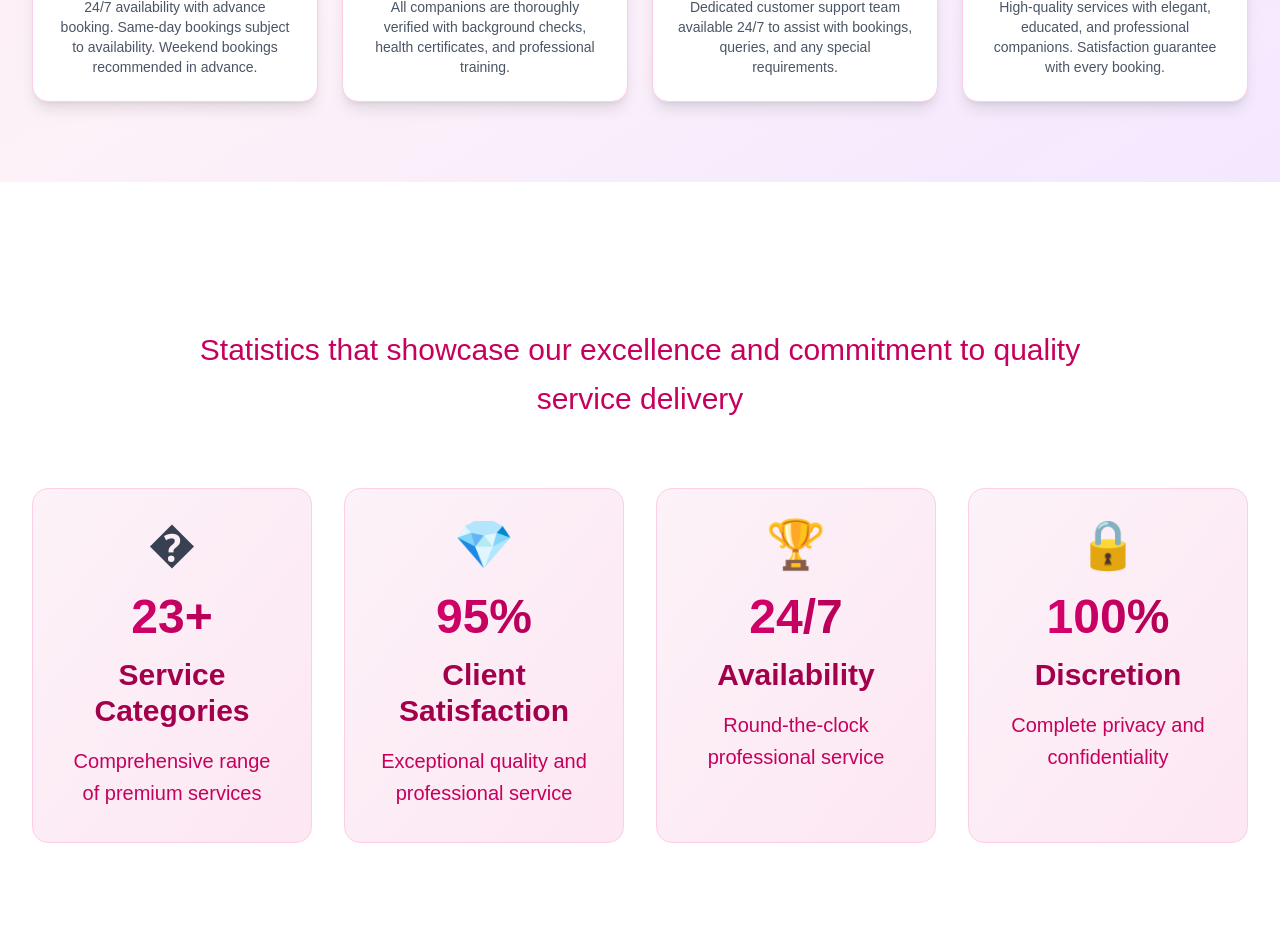
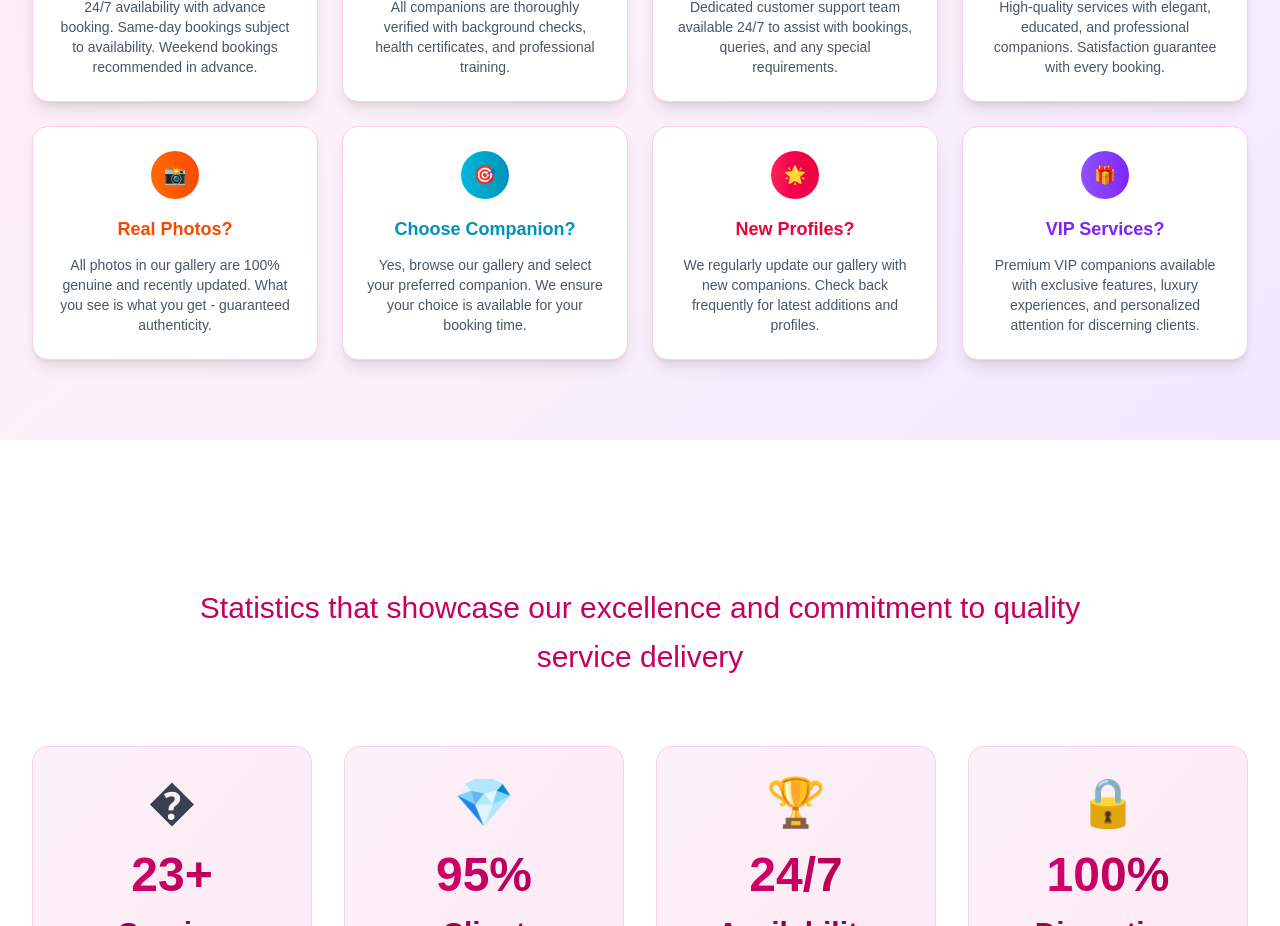
Before and after one commit to anshmydigitalcrown-ui/surat, a Next.js app: page /gallery in a window 1280 px wide. Shown: the part 9440-10366 px from the top of the page. Built offline with nearby package versions, Linux system fonts and the light colour scheme.

Commit message:
Add 4 more FAQs to About, Services, and Gallery pages - total 12 FAQs each

```diff
--- a/src/app/about/page.tsx
+++ b/src/app/about/page.tsx
@@ -400,7 +400,7 @@ export default function About() {
             </p>
           </div>
 
-          {/* FAQ Grid - 2 Rows x 4 Columns */}
+          {/* FAQ Grid - 3 Rows x 4 Columns */}
           <div className="grid grid-cols-1 md:grid-cols-2 lg:grid-cols-4 gap-6">
             {/* Row 1 */}
             <div className="bg-gradient-to-br from-pink-100 to-pink-200 rounded-3xl p-6 shadow-lg hover:shadow-2xl transition-all duration-300 transform hover:-translate-y-2 border border-pink-300">
@@ -481,6 +481,47 @@ export default function About() {
               <h3 className="text-xl md:text-2xl font-bold text-yellow-700 mb-3 text-center">Customer Support?</h3>
               <p className="text-yellow-600 text-sm text-center leading-relaxed">
                 24/7 customer support available via phone, WhatsApp, and email for any assistance.
+              </p>
+            </div>
+
+            {/* Row 3 */}
+            <div className="bg-gradient-to-br from-cyan-100 to-cyan-200 rounded-3xl p-6 shadow-lg hover:shadow-2xl transition-all duration-300 transform hover:-translate-y-2 border border-cyan-300">
+              <div className="bg-gradient-to-r from-cyan-500 to-cyan-600 w-12 h-12 rounded-full flex items-center justify-center mb-4 mx-auto">
+                <span className="text-white font-bold text-lg">🎯</span>
+              </div>
+              <h3 className="text-xl md:text-2xl font-bold text-cyan-700 mb-3 text-center">Special Requests?</h3>
+              <p className="text-cyan-600 text-sm text-center leading-relaxed">
+                We accommodate special requests and preferences. Contact us to discuss your specific requirements.
+              </p>
+            </div>
+
+            <div className="bg-gradient-to-br from-rose-100 to-rose-200 rounded-3xl p-6 shadow-lg hover:shadow-2xl transition-all duration-300 transform hover:-translate-y-2 border border-rose-300">
+              <div className="bg-gradient-to-r from-rose-500 to-rose-600 w-12 h-12 rounded-full flex items-center justify-center mb-4 mx-auto">
+                <span className="text-white font-bold text-lg">📅</span>
+              </div>
+              <h3 className="text-xl md:text-2xl font-bold text-rose-700 mb-3 text-center">Advance Booking?</h3>
+              <p className="text-rose-600 text-sm text-center leading-relaxed">
+                We recommend booking 2-4 hours in advance, though same-day bookings are available based on availability.
+              </p>
+            </div>
+
+            <div className="bg-gradient-to-br from-violet-100 to-violet-200 rounded-3xl p-6 shadow-lg hover:shadow-2xl transition-all duration-300 transform hover:-translate-y-2 border border-violet-300">
+              <div className="bg-gradient-to-r from-violet-500 to-violet-600 w-12 h-12 rounded-full flex items-center justify-center mb-4 mx-auto">
+                <span className="text-white font-bold text-lg">🌟</span>
+              </div>
+              <h3 className="text-xl md:text-2xl font-bold text-violet-700 mb-3 text-center">Service Packages?</h3>
+              <p className="text-violet-600 text-sm text-center leading-relaxed">
+                Multiple service packages available including hourly, extended stays, and overnight companionship options.
+              </p>
+            </div>
+
+            <div className="bg-gradient-to-br from-fuchsia-100 to-fuchsia-200 rounded-3xl p-6 shadow-lg hover:shadow-2xl transition-all duration-300 transform hover:-translate-y-2 border border-fuchsia-300">
+              <div className="bg-gradient-to-r from-fuchsia-500 to-fuchsia-600 w-12 h-12 rounded-full flex items-center justify-center mb-4 mx-auto">
+                <span className="text-white font-bold text-lg">🎁</span>
+              </div>
+              <h3 className="text-xl md:text-2xl font-bold text-fuchsia-700 mb-3 text-center">Gift Vouchers?</h3>
+              <p className="text-fuchsia-600 text-sm text-center leading-relaxed">
+                Gift vouchers available for premium experiences. Perfect for special occasions and celebrations.
               </p>
             </div>
           </div>
--- a/src/app/gallery/page.tsx
+++ b/src/app/gallery/page.tsx
@@ -677,7 +677,7 @@ export default function Gallery() {
             </p>
           </div>
 
-          {/* FAQ Grid - 2 Rows x 4 Columns */}
+          {/* FAQ Grid - 3 Rows x 4 Columns */}
           <div className="grid grid-cols-1 md:grid-cols-2 lg:grid-cols-4 gap-6">
             {/* Row 1 */}
             <div className="bg-white rounded-2xl p-6 shadow-lg hover:shadow-xl transition-all duration-300 transform hover:-translate-y-2 border border-pink-200">
@@ -773,6 +773,55 @@ export default function Gallery() {
                 <h3 className="text-lg font-bold text-teal-600 mb-3">Premium Quality?</h3>
                 <p className="text-gray-600 text-sm">
                   High-quality services with elegant, educated, and professional companions. Satisfaction guarantee with every booking.
+                </p>
+              </div>
+            </div>
+
+            {/* Row 3 */}
+            <div className="bg-white rounded-2xl p-6 shadow-lg hover:shadow-xl transition-all duration-300 transform hover:-translate-y-2 border border-pink-200">
+              <div className="text-center">
+                <div className="w-12 h-12 bg-gradient-to-r from-orange-500 to-orange-600 rounded-full flex items-center justify-center mx-auto mb-4">
+                  <span className="text-white font-bold text-lg">📸</span>
+                </div>
+                <h3 className="text-lg font-bold text-orange-600 mb-3">Real Photos?</h3>
+                <p className="text-gray-600 text-sm">
+                  All photos in our gallery are 100% genuine and recently updated. What you see is what you get - guaranteed authenticity.
+                </p>
+              </div>
+            </div>
+
+            <div className="bg-white rounded-2xl p-6 shadow-lg hover:shadow-xl transition-all duration-300 transform hover:-translate-y-2 border border-pink-200">
+              <div className="text-center">
+                <div className="w-12 h-12 bg-gradient-to-r from-cyan-500 to-cyan-600 rounded-full flex items-center justify-center mx-auto mb-4">
+                  <span className="text-white font-bold text-lg">🎯</span>
+                </div>
+                <h3 className="text-lg font-bold text-cyan-600 mb-3">Choose Companion?</h3>
+                <p className="text-gray-600 text-sm">
+                  Yes, browse our gallery and select your preferred companion. We ensure your choice is available for your booking time.
+                </p>
+              </div>
+            </div>
+
+            <div className="bg-white rounded-2xl p-6 shadow-lg hover:shadow-xl transition-all duration-300 transform hover:-translate-y-2 border border-pink-200">
+              <div className="text-center">
+                <div className="w-12 h-12 bg-gradient-to-r from-rose-500 to-rose-600 rounded-full flex items-center justify-center mx-auto mb-4">
+                  <span className="text-white font-bold text-lg">🌟</span>
+                </div>
+                <h3 className="text-lg font-bold text-rose-600 mb-3">New Profiles?</h3>
+                <p className="text-gray-600 text-sm">
+                  We regularly update our gallery with new companions. Check back frequently for latest additions and profiles.
+                </p>
+              </div>
+            </div>
+
+            <div className="bg-white rounded-2xl p-6 shadow-lg hover:shadow-xl transition-all duration-300 transform hover:-translate-y-2 border border-pink-200">
+              <div className="text-center">
+                <div className="w-12 h-12 bg-gradient-to-r from-violet-500 to-violet-600 rounded-full flex items-center justify-center mx-auto mb-4">
+                  <span className="text-white font-bold text-lg">🎁</span>
+                </div>
+                <h3 className="text-lg font-bold text-violet-600 mb-3">VIP Services?</h3>
+                <p className="text-gray-600 text-sm">
+                  Premium VIP companions available with exclusive features, luxury experiences, and personalized attention for discerning clients.
                 </p>
               </div>
             </div>
--- a/src/app/services/page.tsx
+++ b/src/app/services/page.tsx
@@ -671,7 +671,7 @@ export default function Services() {
             </p>
           </div>
 
-          {/* FAQ Grid - 2 Rows x 4 Columns */}
+          {/* FAQ Grid - 3 Rows x 4 Columns */}
           <div className="grid grid-cols-1 md:grid-cols-2 lg:grid-cols-4 gap-6">
             {/* Row 1 */}
             <div className="bg-white rounded-2xl p-6 shadow-lg hover:shadow-xl transition-all duration-300 transform hover:-translate-y-2 border border-pink-200">
@@ -767,6 +767,55 @@ export default function Services() {
                 <h3 className="text-lg font-bold text-teal-600 mb-3">Premium Quality?</h3>
                 <p className="text-gray-600 text-sm">
                   High-quality services with elegant, educated, and professional companions. Satisfaction guarantee with every booking.
+                </p>
+              </div>
+            </div>
+
+            {/* Row 3 */}
+            <div className="bg-white rounded-2xl p-6 shadow-lg hover:shadow-xl transition-all duration-300 transform hover:-translate-y-2 border border-pink-200">
+              <div className="text-center">
+                <div className="w-12 h-12 bg-gradient-to-r from-orange-500 to-orange-600 rounded-full flex items-center justify-center mx-auto mb-4">
+                  <span className="text-white font-bold text-lg">🏨</span>
+                </div>
+                <h3 className="text-lg font-bold text-orange-600 mb-3">Hotel Service?</h3>
+                <p className="text-gray-600 text-sm">
+                  Yes, we provide both incall and outcall services. Our companions can visit your hotel or preferred location discreetly.
+                </p>
+              </div>
+            </div>
+
+            <div className="bg-white rounded-2xl p-6 shadow-lg hover:shadow-xl transition-all duration-300 transform hover:-translate-y-2 border border-pink-200">
+              <div className="text-center">
+                <div className="w-12 h-12 bg-gradient-to-r from-cyan-500 to-cyan-600 rounded-full flex items-center justify-center mx-auto mb-4">
+                  <span className="text-white font-bold text-lg">🎭</span>
+                </div>
+                <h3 className="text-lg font-bold text-cyan-600 mb-3">Event Companionship?</h3>
+                <p className="text-gray-600 text-sm">
+                  Professional companions available for business events, social gatherings, parties, and formal occasions.
+                </p>
+              </div>
+            </div>
+
+            <div className="bg-white rounded-2xl p-6 shadow-lg hover:shadow-xl transition-all duration-300 transform hover:-translate-y-2 border border-pink-200">
+              <div className="text-center">
+                <div className="w-12 h-12 bg-gradient-to-r from-rose-500 to-rose-600 rounded-full flex items-center justify-center mx-auto mb-4">
+                  <span className="text-white font-bold text-lg">✈️</span>
+                </div>
+                <h3 className="text-lg font-bold text-rose-600 mb-3">Travel Companion?</h3>
+                <p className="text-gray-600 text-sm">
+                  Travel companionship services available for business trips, vacations, and weekend getaways with professional escorts.
+                </p>
+              </div>
+            </div>
+
+            <div className="bg-white rounded-2xl p-6 shadow-lg hover:shadow-xl transition-all duration-300 transform hover:-translate-y-2 border border-pink-200">
+              <div className="text-center">
+                <div className="w-12 h-12 bg-gradient-to-r from-violet-500 to-violet-600 rounded-full flex items-center justify-center mx-auto mb-4">
+                  <span className="text-white font-bold text-lg">🎁</span>
+                </div>
+                <h3 className="text-lg font-bold text-violet-600 mb-3">Special Packages?</h3>
+                <p className="text-gray-600 text-sm">
+                  Customized packages available for extended services, special occasions, and recurring bookings with exclusive benefits.
                 </p>
               </div>
             </div>
```
